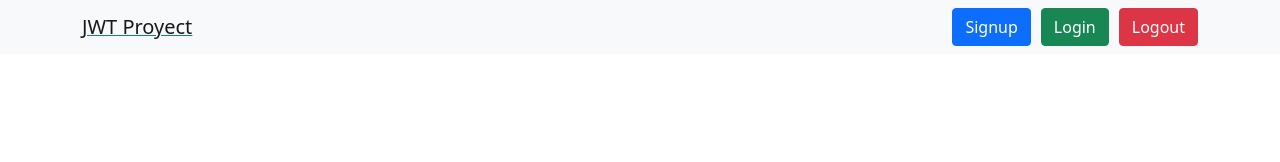
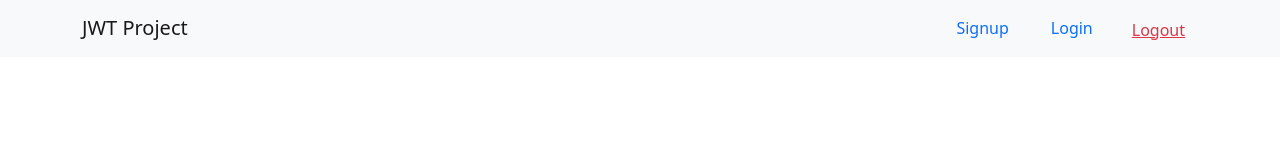
Before and after one commit to 4GeeksAcademy/denis9diaz_AUTHENTICATION-JWT, a React app: page / in a window 1280 px wide. Shown: the top 162 px of the page. Built offline with nearby package versions, Linux system fonts and the light colour scheme; no server answers.

Commit message:
botones modificados

```diff
--- a/src/front/js/component/navbar.js
+++ b/src/front/js/component/navbar.js
@@ -12,22 +12,16 @@ export const Navbar = () => {
     return (
         <nav className="navbar navbar-light bg-light">
             <div className="container">
-                <Link to="/">
-                    <span className="navbar-brand mb-0 h1">JWT Proyect</span>
-                </Link>
+                <Link to="/" className="navbar-brand mb-0 h1">JWT Project</Link>
                 <div className="ml-auto">
                     <div style={{ display: "inline-block", marginRight: "10px" }}>
-                        <Link to="/signup">
-                            <button className="btn btn-primary">Signup</button>
-                        </Link>
+                        <Link to="/signup" className="nav-link">Signup</Link>
                     </div>
                     <div style={{ display: "inline-block", marginRight: "10px" }}>
-                        <Link to="/login">
-                            <button className="btn btn-success">Login</button>
-                        </Link>
+                        <Link to="/login" className="nav-link">Login</Link>
                     </div>
                     <div style={{ display: "inline-block" }}>
-                        <button className="btn btn-danger" onClick={logout}>
+                        <button className="btn btn-link text-danger" onClick={logout}>
                             Logout
                         </button>
                     </div>
--- a/src/front/styles/index.css
+++ b/src/front/styles/index.css
@@ -30,18 +30,8 @@ input {
     border-radius: 5px;
 }
 
-button {
-    width: 100%;
-    padding: 10px;
-    border: none;
-    border-radius: 5px;
-    background-color: #007bff;
-    color: #fff;
-    cursor: pointer;
-}
-
 button:hover {
-    background-color: #0056b3;
+    background-color: #d6d6d6;
 }
 
 .image-container {
```
